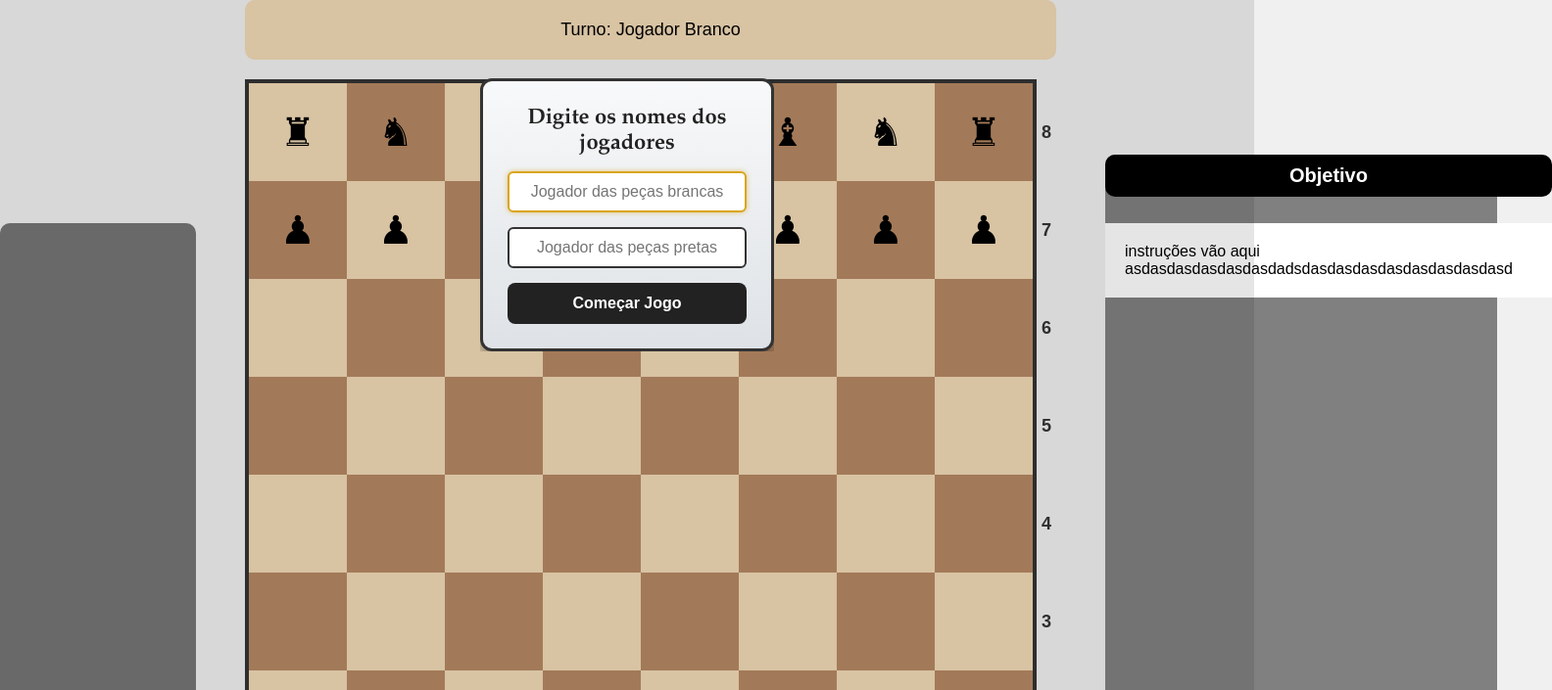
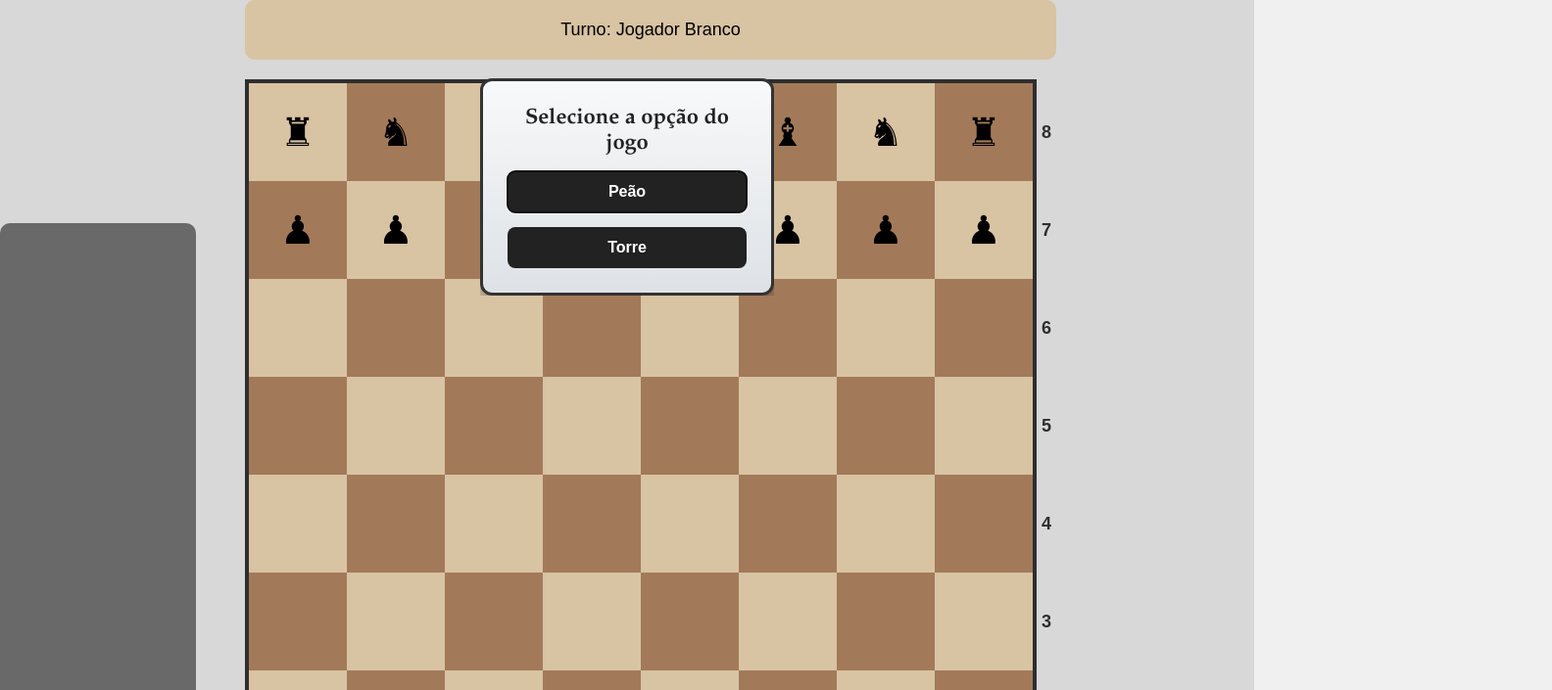
Before and after one commit to gabrielzerio/projeto-extensao, a plain HTML site: page index.html in a window 1280 px wide. Shown: the top 705 px of the page at 98% size, 1584 px wide, since content can reach past the window. Drawn offline with Linux system fonts and the light colour scheme.

Commit message:
opçoes de jogo no modal

```diff
--- a/app.js
+++ b/app.js
@@ -388,6 +388,9 @@ initializeBoard();
 createBoard();
 toggleTurn();
 
-window.onload = () => {
-  frontFunctions.showPlayersName(player1Name, player2Name);
+window.onload = async () => {
+  let teste = await frontFunctions.showPlayersName(player1Name, player2Name);
+  if(teste.equals('peao')){
+
+  }
 };
--- a/frontUtils.js
+++ b/frontUtils.js
@@ -21,11 +21,15 @@
   showPlayersName(player1Name, player2Name) {
     const modal = document.getElementById("modal1");
     modal.showModal();
-    const btn = document.getElementById("startGame");
-    btn.addEventListener("click", () => {
-      player1Name = document.getElementById("player1").value;
-      player2Name = document.getElementById("player2").value;
-      modal.close();
+
+    return new Promise((resolve) => {
+      const buttons = document.querySelectorAll("#modal1 button");
+      buttons.forEach((button) => {
+        button.addEventListener("click", (event) => {
+          modal.close();
+          resolve(event.target.dataset.value); // Retorna um valor associado ao botão clicado
+        });
+      });
     });
   }
 
--- a/index.html
+++ b/index.html
@@ -49,15 +49,6 @@
         </div>
       </div>
     </div> <!-- Fechando corretamente a div "chess-container" -->
-    <div class="right-window">
-      <div id="tutorial-window">
-        <p class="window-title">Objetivo</p>
-        <span class="tutorialw-content">
-          instruções vão aqui
-          asdasdasdasdasdasdadsdasdasdasdasdasdasdasdasd
-        </span>
-      </div>
-    </div>
   </div> <!-- Fechando corretamente a div "main-grid" -->
   <dialog id="promotion-modal" class="modal">
     <h2>Escolha uma peça para promoção</h2>
@@ -78,10 +69,9 @@
 
   <dialog class="gameState" id="modal1">
     <div>
-    <h2>Digite os nomes dos jogadores</h2>
-    <input type="text" id="player1" placeholder="Jogador das peças brancas">
-    <input type="text" id="player2" placeholder="Jogador das peças pretas">
-    <button id="startGame">Começar Jogo</button>
+    <h2>Selecione a opção do jogo</h2>
+    <button data-value="peao">Peão</button>
+    <button data-value="torre">Torre</button>
   </div>
   </dialog>
 
--- a/style.css
+++ b/style.css
@@ -21,42 +21,6 @@ body {
   width: fit-content;
   gap: 20px;
   flex-direction: column;
-}
-
-.right-window{
-  visibility:visible;
-  display: flex;
-  flex-direction: column;
-  justify-content: center;
-  align-items: flex-start;
-}
-#tutorial-window{
-  display: grid;
-  grid-template-rows: 60px 1fr;
-  border-radius: 10px;
-  background-color: gray;
-  height:80vh ;
-  max-width: 400px;
-}
-#tutorial-window > p{
-  border-radius: 10px;
-  font-size: 20px;
-  padding: 10px;
-  height: max-content;
-  text-align: center;
-  color: white;
-  font-weight: bold;
-  background-color: black;
-
-}
-
-.tutorialw-content{
-  background-color: white;
-  margin: 10px;
-  width: 100%;
-  justify-self:center ;
-  padding: 20px;
-  height: fit-content;
 }
 
 #turn-info{
```
